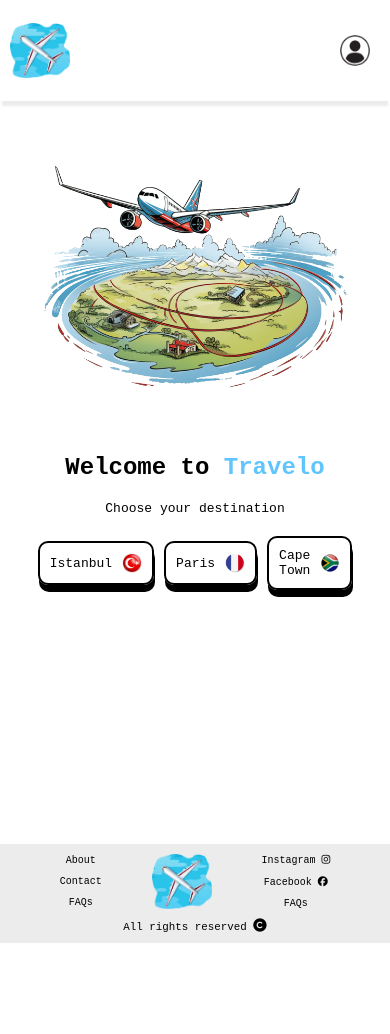
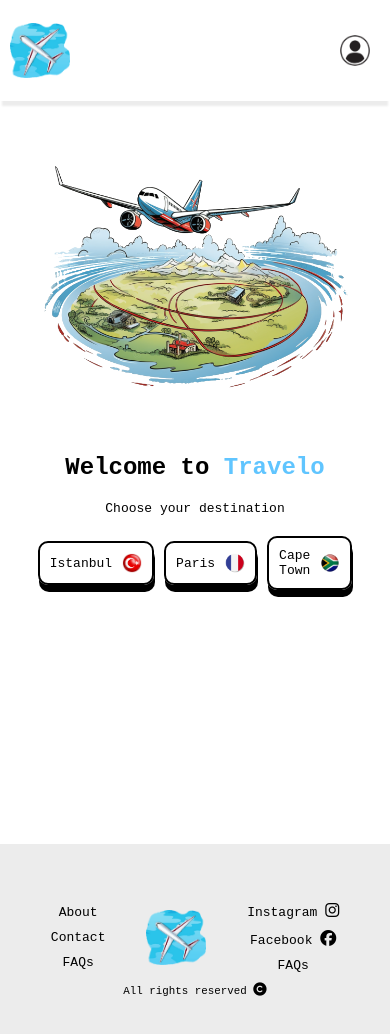
Before and after one commit to ali-chamas/travel-guide, a plain HTML site: page index.html in a window 390 px wide. Before the commit the page ends 943 px from the top, so only its background shows below. Drawn offline with Linux system fonts and the light colour scheme.

Commit message:
fixed-foter

```diff
--- a/styles/index.css
+++ b/styles/index.css
@@ -61,6 +61,8 @@ section h1{
 
 footer{
     background-color: rgb(236, 236, 236);
+    justify-content: center;
+    height: 25vh;
 }
 
 footer a:hover{
@@ -352,9 +354,7 @@ box-shadow: 1px 7px;
         width: 20px;
     }
 
-    footer a{
-        font-size: 10px;
-    }
+
 
 
     .paris_section h1{
```
